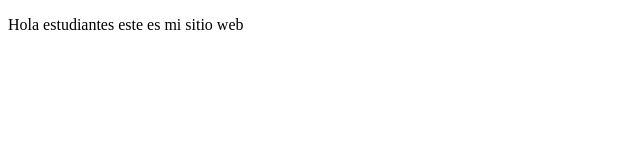
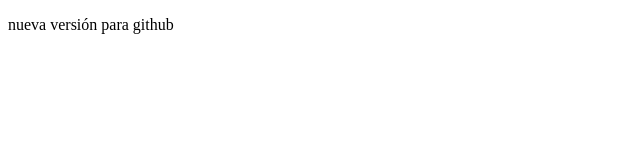
Before and after one commit to jdrcabrera123/myFirstFolder, a plain HTML site: page index.html in a window 1280 px wide. Shown: the whole page, without its empty margins (0-640 px from the left). Drawn offline with Linux system fonts and the light colour scheme.

Commit message:
new version

```diff
--- a/index.html
+++ b/index.html
@@ -8,7 +8,7 @@
 </head>
 <body>
     <p>
-        Hola estudiantes este es mi sitio web
+      nueva versión para github
     </p>
 </body>
 </html>
```
